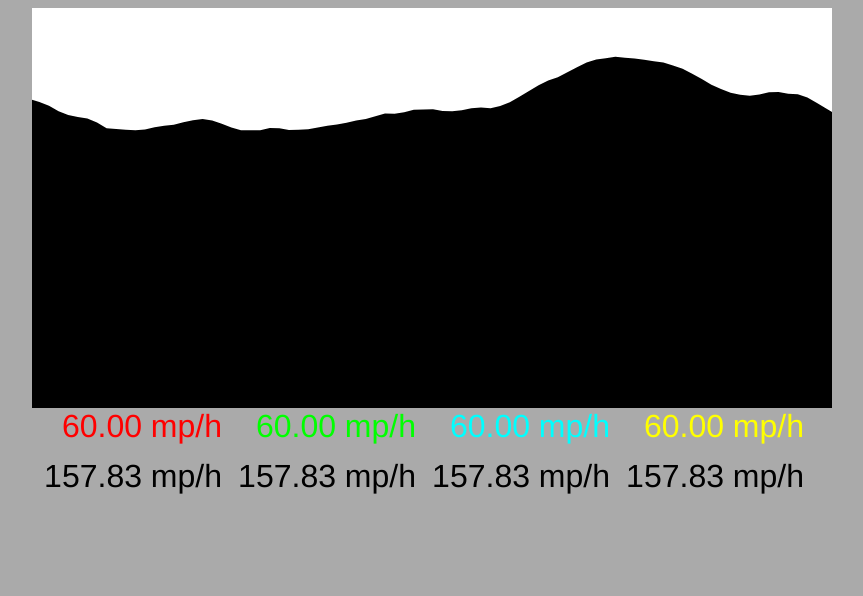
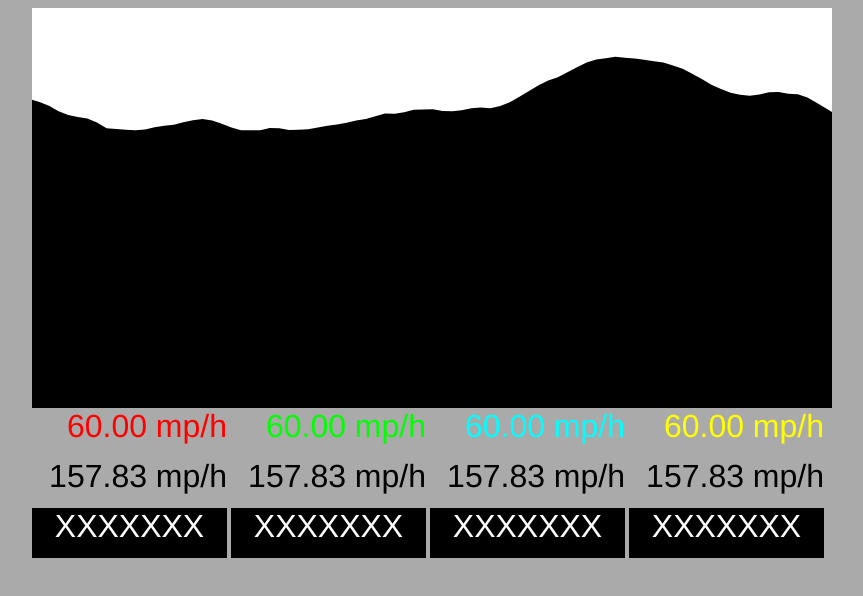
Before and after one commit to joebain/uprok, a plain HTML site: page index.html in a window 1280 px wide. Shown: the whole page, without its empty margins (208-1071 px from the left). Drawn offline with Linux system fonts and the light colour scheme.

Commit message:
added buttons and deleted lua stuff

```diff
--- a/flyrock.js
+++ b/flyrock.js
@@ -307,4 +307,11 @@ function isBelowGround(position) {
 	else return false;
 }
 
+function pressMe(i) {
+	keys[rocks[i].onKey] = true;
+}
+function unPressMe(i) {
+	keys[rocks[i].onKey] = false;
+}
+
 window.onload = init;
--- a/index.html
+++ b/index.html
@@ -3,12 +3,20 @@
 	<script type="application/x-javascript" src="flyrock.js"></script>
 	<style>
 		.speedDiv {
-			width:190px;
+			width:195px;
 			height:50px;
 			font-family:Helvetica, sans;
 			font-size:32px;
 			text-align:right;
 			display:inline-block;
+			margin:0px;
+			padding:0px;
+		}
+		.button {
+			background-color:black;
+			color:white;
+			cursor:pointer;
+			text-align:center;
 		}
 	</style>
 </head>
@@ -24,5 +32,9 @@
 		<div id="player2score" class="speedDiv">0.00 mp/h</div>
 		<div id="player3score" class="speedDiv">0.00 mp/h</div>
 		<div id="player4score" class="speedDiv">0.00 mp/h</div>
+		<div id="player1Action" class="speedDiv button" onmousedown="pressMe(0);" onmouseup="unPressMe(0);">XXXXXXX</div>
+		<div id="player2Action" class="speedDiv button" onmousedown="pressMe(1);" onmouseup="unPressMe(1);">XXXXXXX</div>
+		<div id="player3Action" class="speedDiv button" onmousedown="pressMe(2);" onmouseup="unPressMe(2);">XXXXXXX</div>
+		<div id="player4Action" class="speedDiv button" onmousedown="pressMe(3);" onmouseup="unPressMe(3);">XXXXXXX</div>
 	</div>
 </body>
```
Also changed, not shown: art_design.svg (added), 5 other files.
